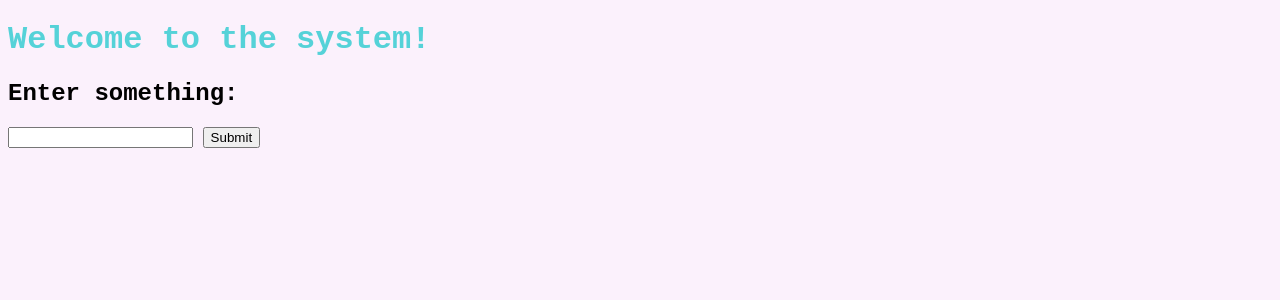
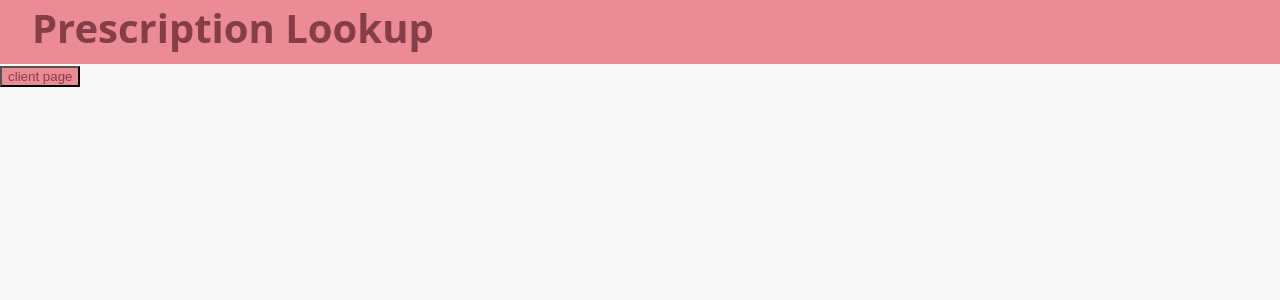
Before and after one commit to trevorwh113/Web_Dev_QA_Project, a Flask app: page /prescription in a window 1280 px wide. Shown: the top 300 px of the page. Run offline with Flask 2, Linux system fonts and the light colour scheme.

Commit message:
Created temporary pages and buttons... 2/2

```diff
--- a/app/app.py
+++ b/app/app.py
@@ -15,6 +15,22 @@ def prescription():
         return render_template('prescription.html', user_input=user_input)
     return render_template('prescription.html', user_input=None)
 
+# Client View Page--------------------------------------------
+@app.route('/prescription/client', methods=['GET', 'POST'])
+def client():
+    if request.method == 'POST':
+        user_input = request.form['user_input']
+        return render_template('client.html', user_input=user_input)
+    return render_template('client.html', user_input=None)
+
+# Prescription Creation View Page--------------------------------------------
+@app.route('/prescription/client/pre-creation', methods=['GET', 'POST'])
+def pre_creation():
+    if request.method == 'POST':
+        user_input = request.form['user_input']
+        return render_template('create_prescription.html', user_input=user_input)
+    return render_template('create_prescription.html', user_input=None)
+
 # Inventory View Page----------------------------------------------
 @app.route('/inventory', methods=['GET', 'POST'])
 def inventory():
--- a/app/templates/prescription.html
+++ b/app/templates/prescription.html
@@ -1,25 +1,32 @@
 <!DOCTYPE html>
 <html lang="en">
 <head>
+    <title>Client Prescriptions - MMS </title>
     <meta charset="UTF-8">
     <meta name="viewport" content="width=device-width, initial-scale=1.0">
-    <title>Input Form</title>
+    <!--CSS style sheet for home page-->
+    <link rel="stylesheet" type="text/css" href="{{ url_for('static', filename='prescription_lookup.css') }}">
 </head>
+
+
 
 <!--TEMPORARY PAGE-->
 
-<body style="font-family:'Courier New', Courier, monospace;
-             background-color:rgb(251, 241, 252);">
-    <!--Add a temporary welcome message-->
-    <h1 style="color:rgb(85, 210, 216)">Welcome to the system!</h1>
+<body>
 
-    <h2>Enter something:</h2>
-    <form method="POST">
-        <input type="text" name="user_input" required>
-        <button type="submit">Submit</button>
-    </form>
-    {% if user_input %}
-        <h2>You entered: {{ user_input }}</h2>
-    {% endif %}
+    <!--Create Header-->
+    <header>
+        <h1>Prescription Lookup</h1>
+    </header>
+
+   <!--Main Body-->
+   <main>
+        <!--Manage Prescription Orders Button-->
+        <button style="background-color: #EA8B96; color: #863E46;"
+            onclick="window.location.href='/prescription/client';">
+        client page
+        </button>
+    </main>
+
 </body>
 </html>
```
